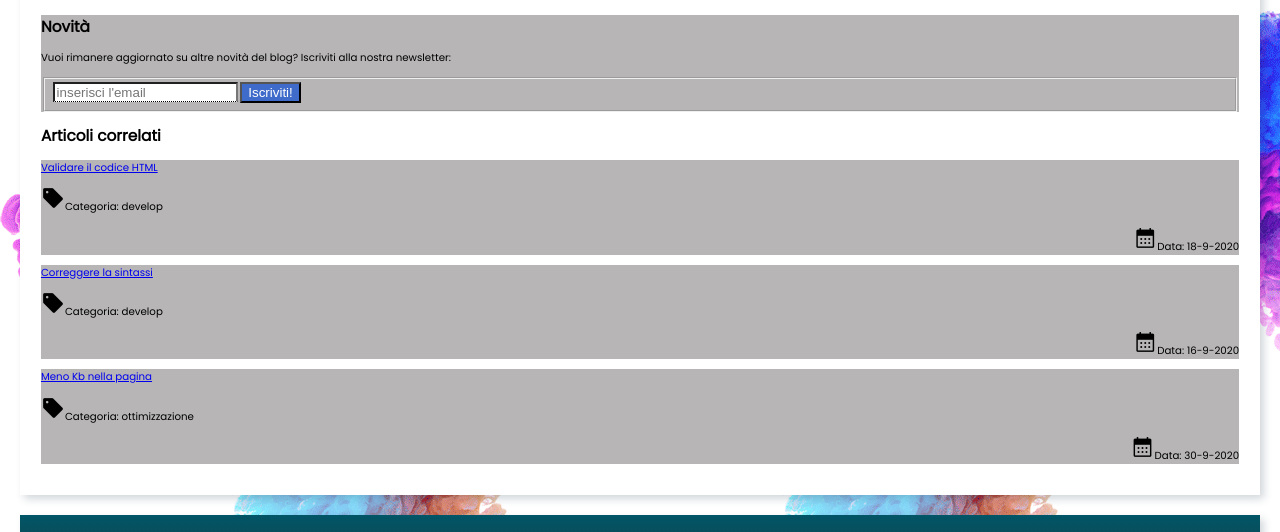
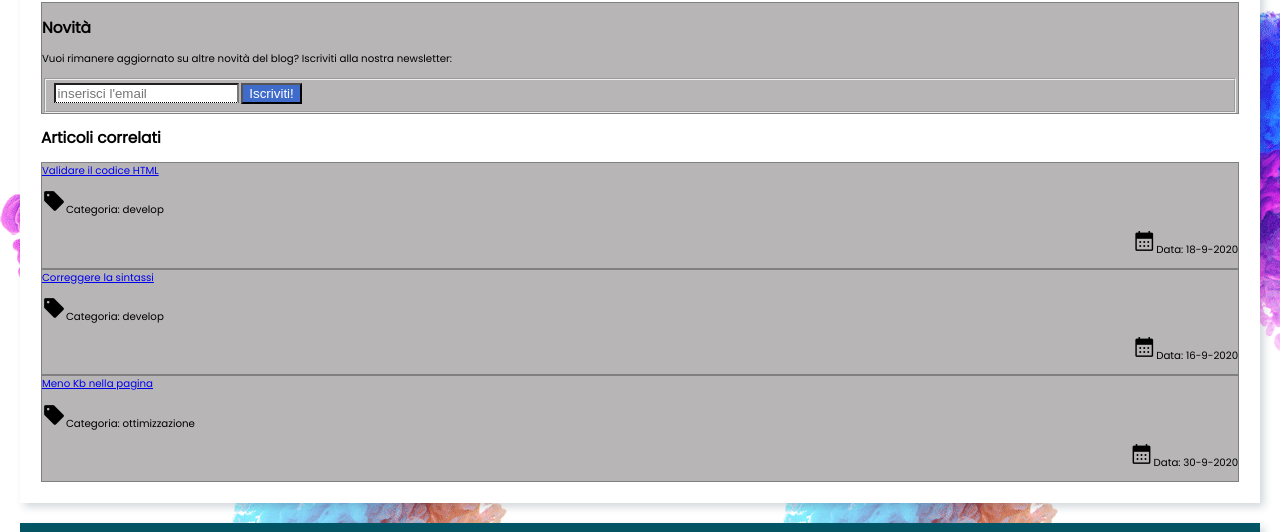
Before and after one commit to damianocherubini/FS0223-CHERUBINI, a plain HTML site: page settimana1/esercizi/g4/articolo.html in a window 1280 px wide. Shown: the part 1262-1794 px from the top of the page. Drawn offline with nearby package versions, Linux system fonts and the light colour scheme.

Commit message:
aggiunta border articoli

```diff
--- a/settimana1/esercizi/g4/assets/css/style.css
+++ b/settimana1/esercizi/g4/assets/css/style.css
@@ -102,6 +102,7 @@ table {
     color: #00A1C8;
 }
 .sect {
+    border: solid 1px grey;
     background-color: rgb(183, 181, 181);
 }
 .ali {
```
